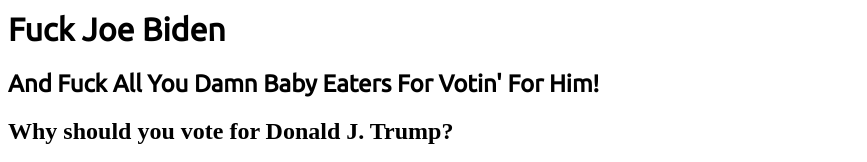
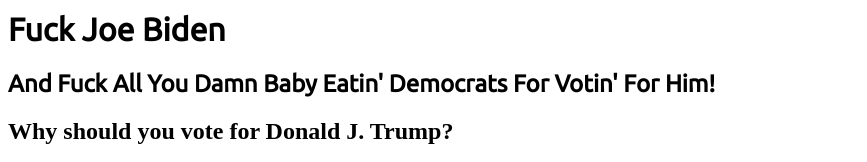
Before and after one commit to DumbSheep123/joeandthehoewhatashitshow, a plain HTML site: page index.html in a window 1280 px wide. Shown: the part 322-484 px from the top of the page, without its empty margins (0-867 px from the left). Drawn offline with Linux system fonts and the light colour scheme; a web font is replaced by a local one.

Commit message:
Update index.html

```diff
--- a/index.html
+++ b/index.html
@@ -22,7 +22,7 @@
     <img src="https://encrypted-tbn0.gstatic.com/images?q=tbn:ANd9GcSem92sIOTbZh8XZFz8ys3iMHu8uofFQtSlaGlNCTm53MmmmwHyqxIxp7fE99m1NEZ6PzI:https://m.media-amazon.com/images/I/61bCy%2BxWunL._AC_SL1500_.jpg">
       <img src="https://encrypted-tbn0.gstatic.com/images?q=tbn:ANd9GcQkKmqEhVGVJV_Xt2hOdGa1sm8dpYHgU5d1bF-nCVCZOeV5E34eZq6YG4pbFibJ-oL5o1I:https://m.media-amazon.com/images/I/41uQCIMq8SL._AC_SX466_.jpg">
     <h1 style="font-family:Ubuntu">Fuck Joe Biden</h1>
-    <h2 style="font-family:Ubuntu"> And Fuck All You Damn Baby Eaters For Votin' For Him!</h2>
+    <h2 style="font-family:Ubuntu"> And Fuck All You Damn Baby Eatin' Democrats For Votin' For Him!</h2>
 
     <h2>Why should you vote for Donald J. Trump?</h2>
       <ul>
```
